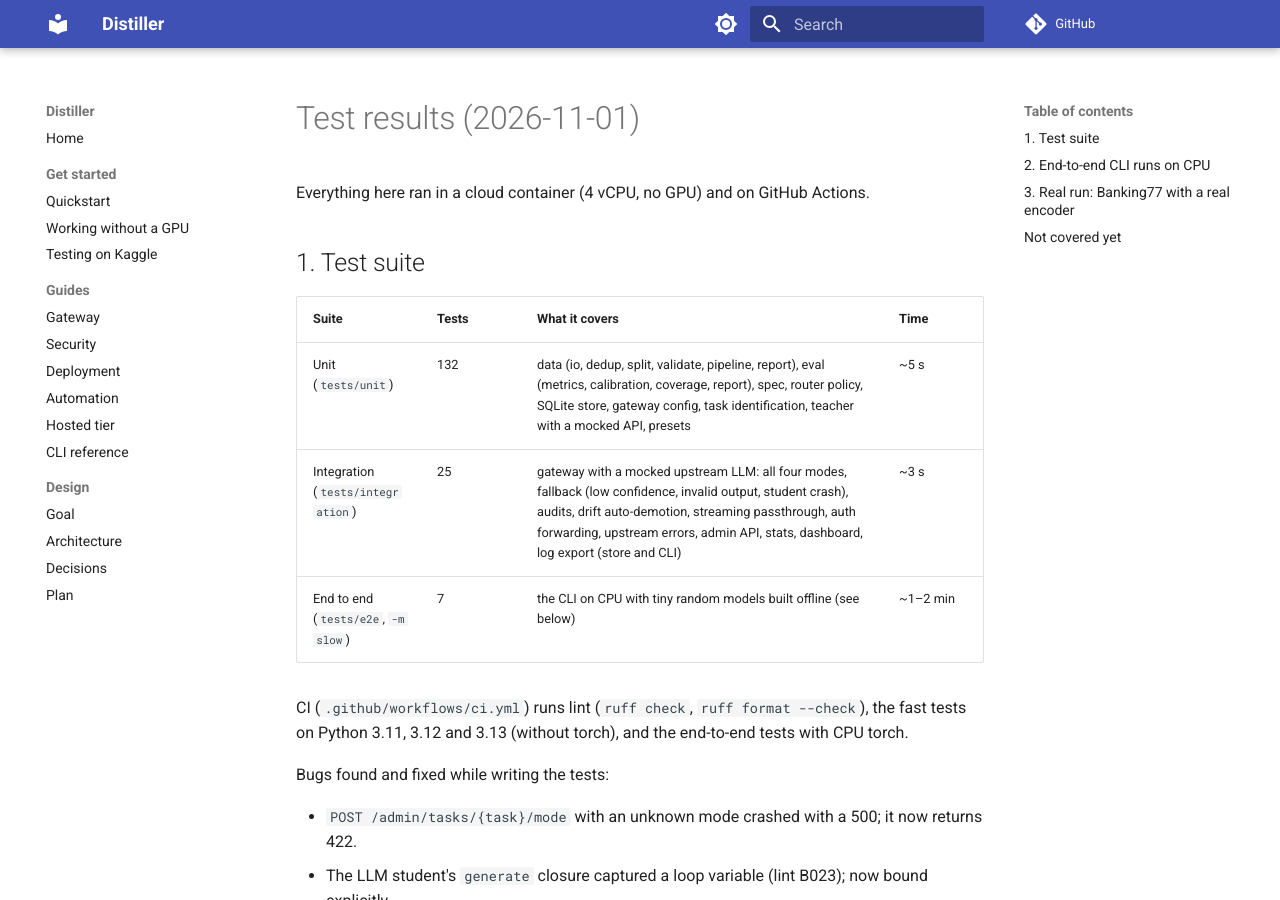
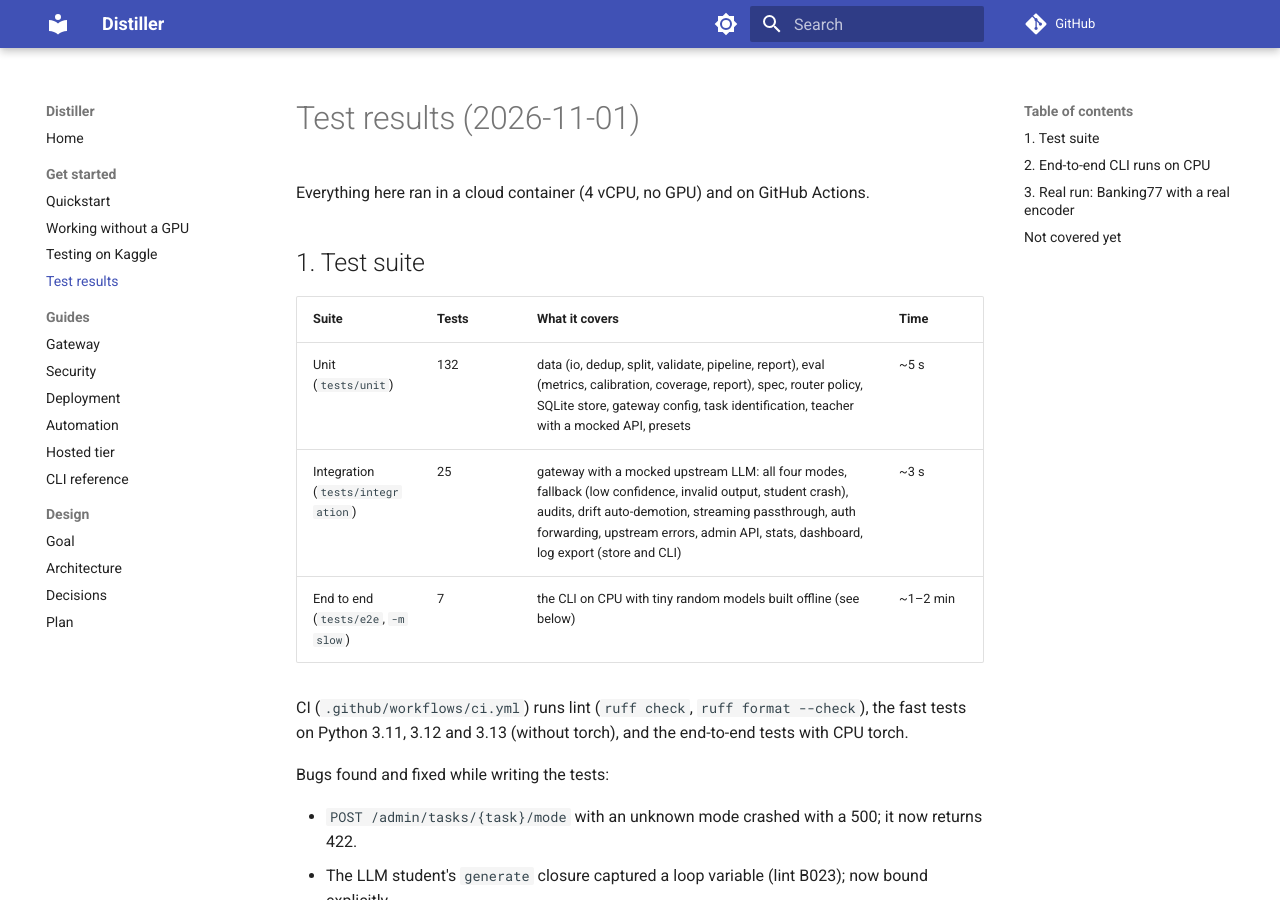
Before and after one commit to RohanCh07/Distiller, an MkDocs documentation site: the page built from docs/RESULTS.md, in a window 1280 px wide and 900 px high. Built offline with MkDocs 1.6.1 and Material for MkDocs 9.7.7, drawn with Linux system fonts in a browser that asks for light colours; comment, search, counter and statistics services are not loaded.

Commit message:
Docs: add test results to the site navigation

```diff
--- a/mkdocs.yml
+++ b/mkdocs.yml
@@ -33,6 +33,7 @@ nav:
       - Quickstart: quickstart.md
       - Working without a GPU: NO_GPU.md
       - Testing on Kaggle: TESTING.md
+      - Test results: RESULTS.md
   - Guides:
       - Gateway: gateway.md
       - Security: security.md
```
